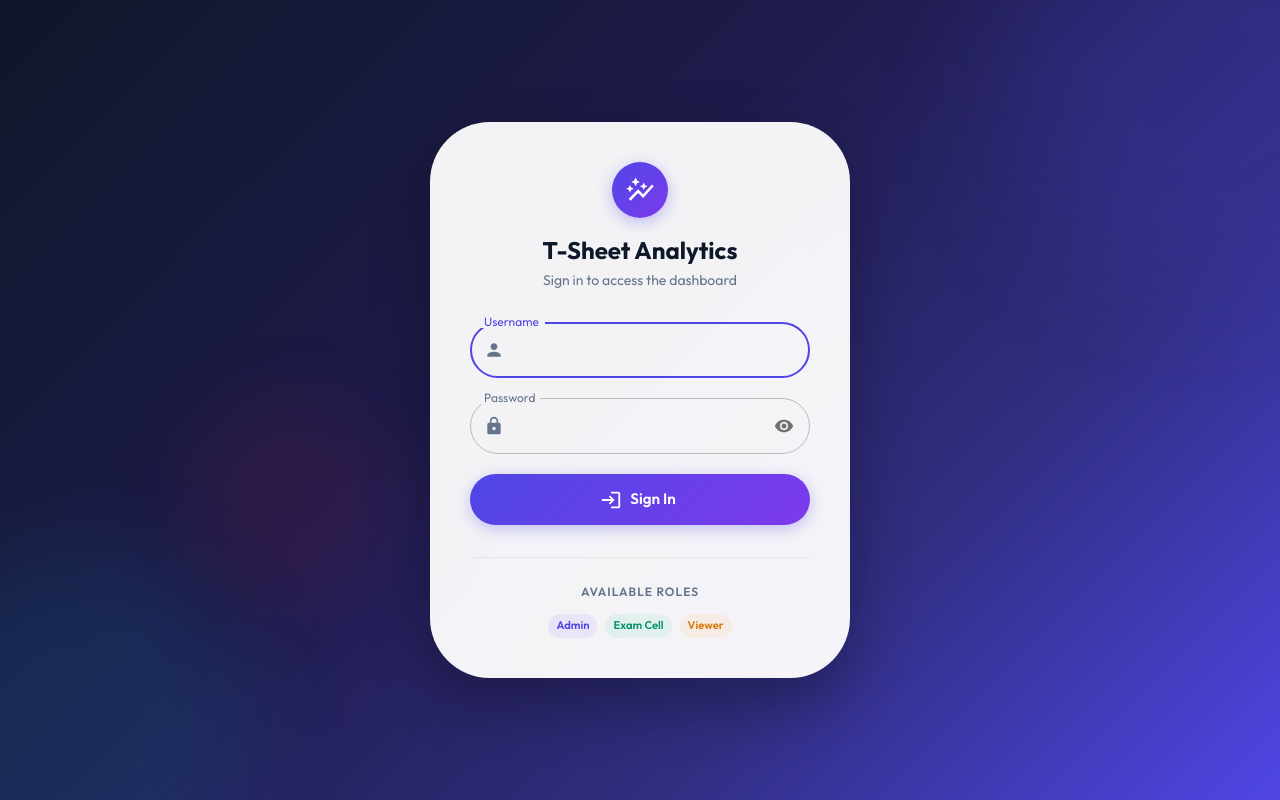
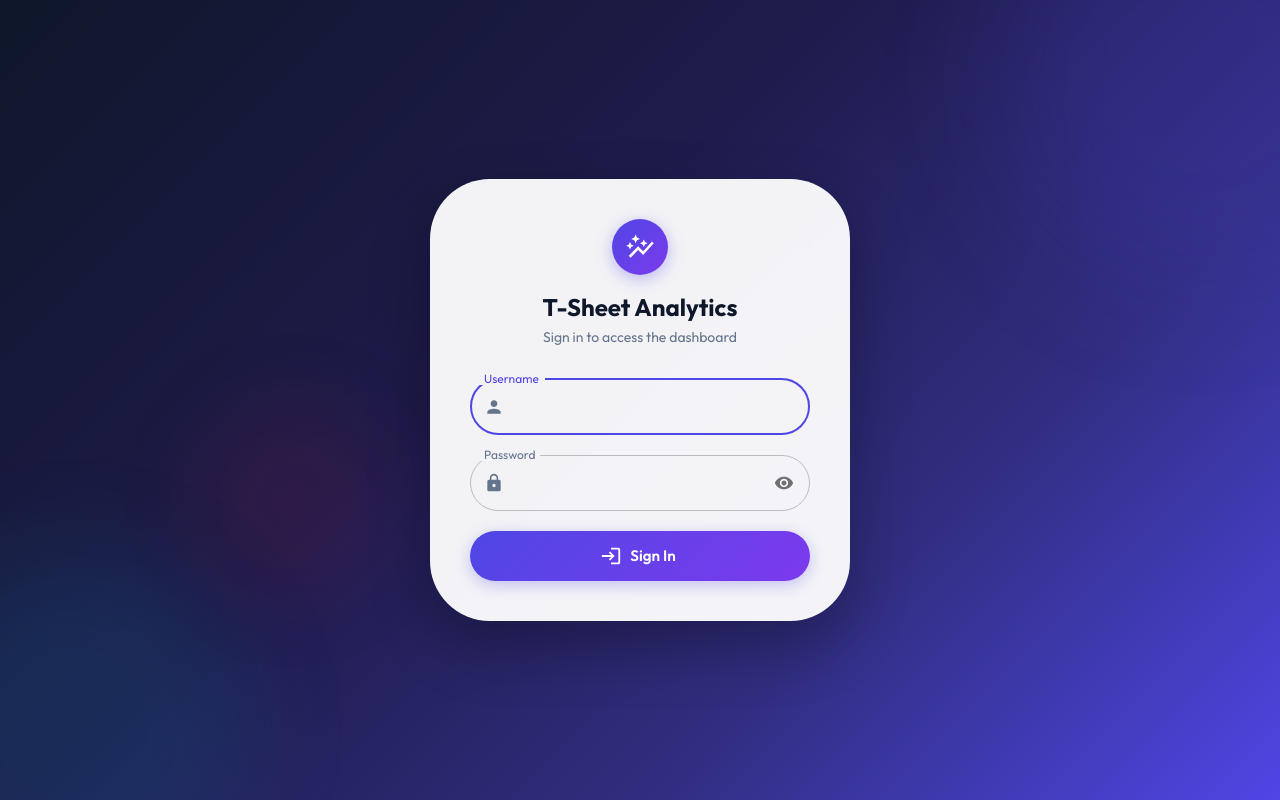
Before and after one commit to NagaVeeranna/T-Sheet-Analysis, a React (Vite) app in the folder frontend/: page /login in a window 1280 px wide. Built offline with nearby package versions, Linux system fonts and the light colour scheme.

Commit message:
Remove visible credentials and role hints for security

```diff
--- a/frontend/src/pages/LoginPage.jsx
+++ b/frontend/src/pages/LoginPage.jsx
@@ -232,18 +232,6 @@ const LoginPage = () => {
                         </Button>
                     </Stack>
                 </form>
-
-                {/* Role Hints */}
-                <Box sx={{ mt: 4, pt: 3, borderTop: '1px solid rgba(0, 0, 0, 0.06)' }}>
-                    <Typography variant="caption" color="text.secondary" display="block" textAlign="center" sx={{ mb: 1.5, fontWeight: 600, textTransform: 'uppercase', letterSpacing: 1 }}>
-                        Available Roles
-                    </Typography>
-                    <Stack direction="row" spacing={1} justifyContent="center" flexWrap="wrap">
-                        <Chip label="Admin" size="small" sx={{ bgcolor: 'rgba(79, 70, 229, 0.08)', color: '#4f46e5', fontWeight: 600, fontSize: '0.7rem' }} />
-                        <Chip label="Exam Cell" size="small" sx={{ bgcolor: 'rgba(16, 185, 129, 0.08)', color: '#059669', fontWeight: 600, fontSize: '0.7rem' }} />
-                        <Chip label="Viewer" size="small" sx={{ bgcolor: 'rgba(245, 158, 11, 0.08)', color: '#d97706', fontWeight: 600, fontSize: '0.7rem' }} />
-                    </Stack>
-                </Box>
             </Paper>
         </Box>
     );
```
Also changed, not shown: 1 other file (tests, documents, lock files or other folders).
